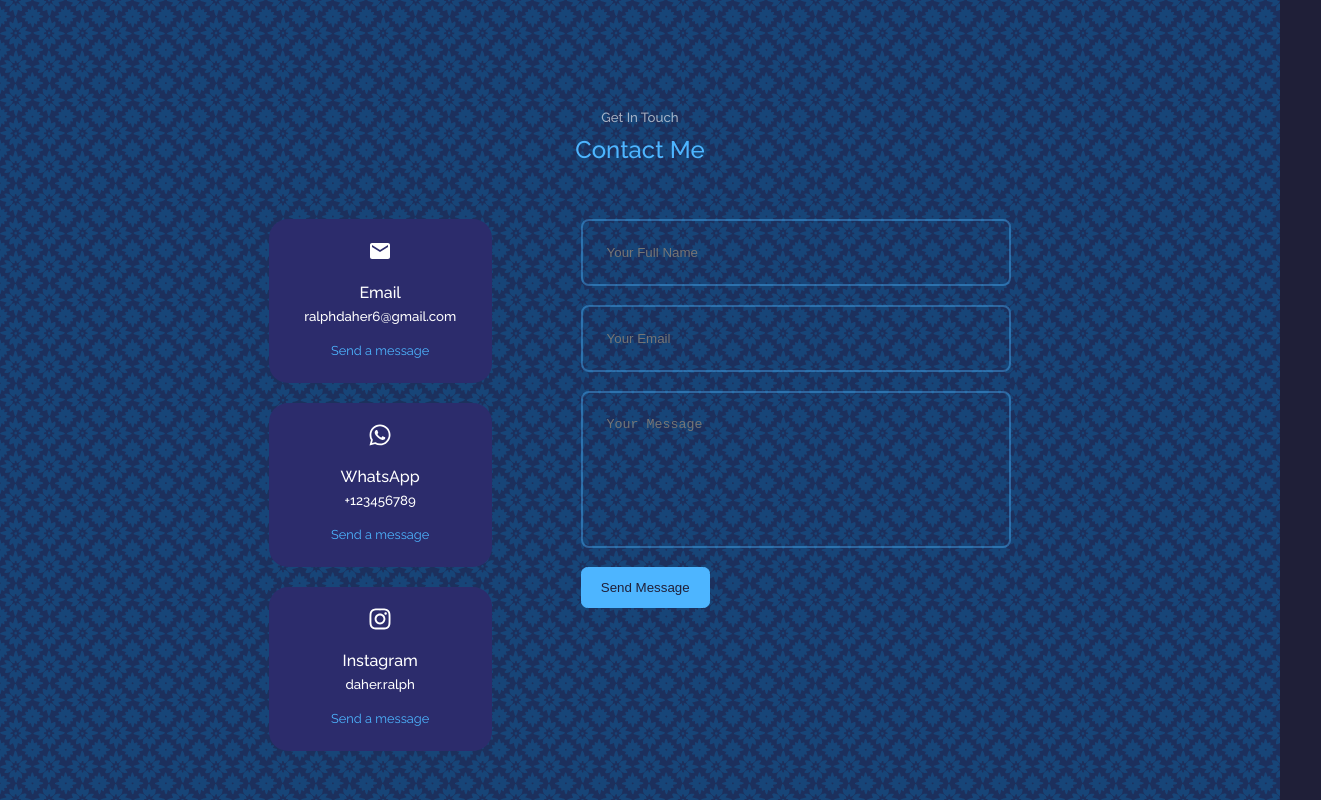
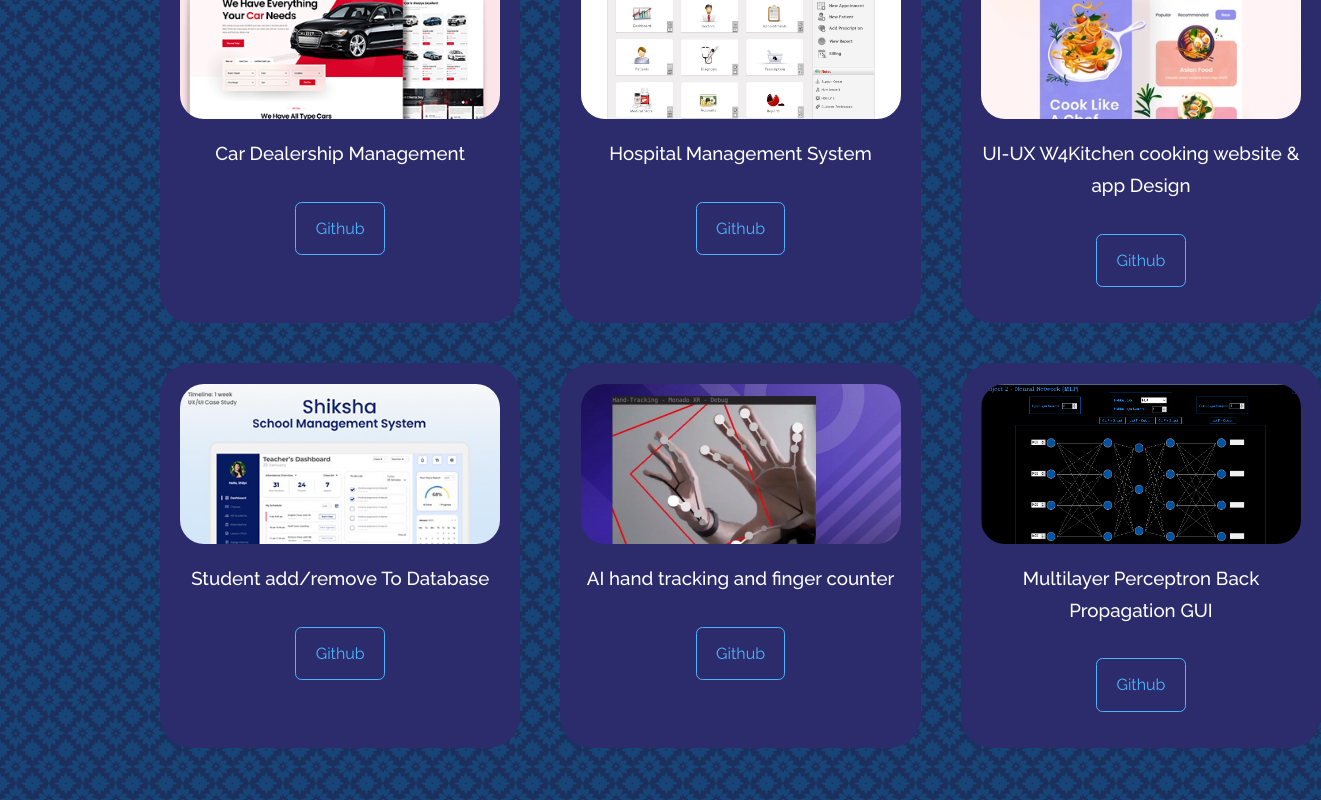
Before and after one commit to PeekMe01/RalphDaherPortfolio, a React (Create React App) app: page / in a window 1280 px wide. Shown: the part 2700-3500 px from the top of the page, 1321 px wide, since content can reach past the window. Built offline with nearby package versions, Linux system fonts and the light colour scheme.

Commit message:
Update Portfolio.jsx
added portfolio jsx file

```diff
--- a/src/components/portfolio/Portfolio.jsx
+++ b/src/components/portfolio/Portfolio.jsx
@@ -1,5 +1,50 @@
 import React from 'react'
 import './portfolio.css'
+import IMG1 from '../../assets/project1.png'
+import IMG2 from '../../assets/project2.png'
+import IMG3 from '../../assets/project3.png'
+import IMG4 from '../../assets/project4.png'
+import IMG5 from '../../assets/project5.png'
+import IMG6 from '../../assets/project6.png'
+
+const data = [
+  {
+    id: 1,
+    image: IMG1,
+    title: 'Car Dealership Management',
+    github: 'https://github.com/HyperJAK/CarDealerShip_Project'
+  },
+  {
+    id: 2,
+    image: IMG2,
+    title: 'Hospital Management System',
+    github: 'https://github.com/PeekMe01/Hospital-Management-System'
+  },
+  {
+    id: 3,
+    image: IMG3,
+    title: 'UI-UX W4Kitchen cooking website & app Design',
+    figma: 'https://www.figma.com/file/7Ki5oDpHGewYVtXTnNBfpy/UI%2FUX-Design-Project-Sketches?type=design&node-id=0%3A1&t=igXEUCjOWloGndta-1'
+  },
+  {
+    id: 4,
+    image: IMG4,
+    title: 'Student add/remove To Database',
+    github: 'https://github.com/PeekMe01/Student-add-remove-to-Database'
+  },
+  {
+    id: 5,
+    image: IMG5,
+    title: 'AI hand tracking and finger counter',
+    github: 'https://github.com/PeekMe01/AIFingerCountingProject'
+  },
+  {
+    id: 6,
+    image: IMG6,
+    title: 'Multilayer Perceptron Back Propagation GUI',
+    github: 'https://github.com/PeekMe01/MultiLayerPerceptron'
+  },
+]
 
 const Portfolio = () => {
   return (
@@ -8,9 +53,22 @@ const Portfolio = () => {
       <h2>Portfolio</h2>
 
       <div className="container portfolio__container">
-        <article className='portfolio__item'>
-
-        </article>
+        {
+          data.map(({id,image,title,github,figma}) =>{
+            //console.log(figma===undefined);
+            return(
+              <article key={id} className='portfolio__item'>
+                <div className="portfolio__item-image">
+                  <img src={image} alt={title} />
+                </div>
+                <h3>{title}</h3>
+                <div className="portfolio__item-cta">
+                  <a href={github===undefined?figma:github} className='btn' target='_blank'>Github</a>
+                </div>
+              </article>
+            )
+          })
+        }
       </div>
     </section>
   )
```
